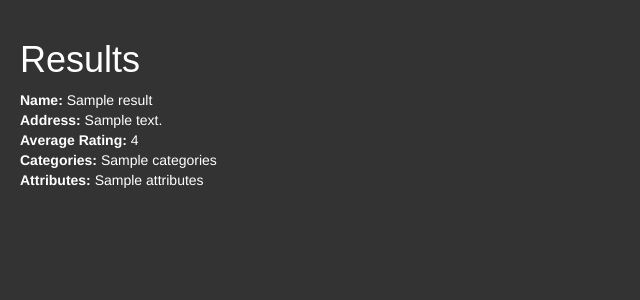
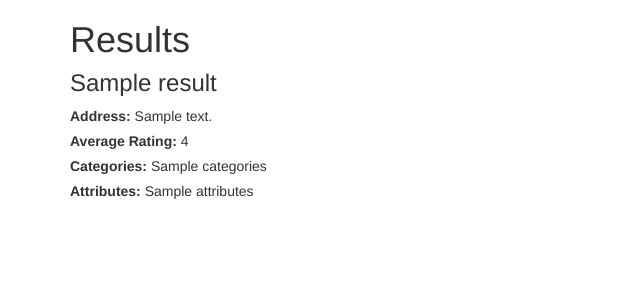
Before and after one commit to AnndrezRivera/interfaz_api, a FastAPI app: template templates/results.html in a window 1280 px wide. Shown: the top 300 px of the page, without its empty margins (0-640 px from the left). Run offline with FastAPI, Linux system fonts and the light colour scheme; the template is opened without the code that fills it: most values are stand-ins (such as "Sample title", 1, 10 or a date in 2020); parts of the project's set-up code (start-up, migrations or seed data) failed here and were passed over; some libraries are stand-ins or nearby versions.

Commit message:
Update results.html

```diff
--- a/templates/results.html
+++ b/templates/results.html
@@ -1,63 +1,73 @@
 <!DOCTYPE html>
 <html>
   <head>
-    <title>My App</title>
+    <title>Results</title>
     <!-- CSS de Bootstrap -->
-    <link rel="stylesheet" href="https://maxcdn.bootstrapcdn.com/bootstrap/3.3.7/css/bootstrap.min.css">
+    <link rel="stylesheet" href="https://maxcdn.bootstrapcdn.com/bootstrap/3.3.7/css/bootstrap.min.css"
     <!-- Estilo personalizado -->
     <style>
       body {
-        /* Color de fondo */
+        /Color de fondo /
         background-color: #333;
-        /* Color del texto */
+        / Color del texto /
         color: #fff;
-        /* Espacio alrededor del contenido */
+        / Espacio alrededor del contenido /
         padding: 20px;
       }
 
       .container {
-        /* Fondo oscuro */
+        / Fondo oscuro /
         background-color: rgba(0, 0, 0, 0.8);
-        /* Borde redondeado */
+        / Borde redondeado /
         border-radius: 10px;
-        /* Espacio interno */
+        / Espacio interno /
         padding: 20px;
       }
 
       h1, h2 {
-        /* Estilo de fuente y margen inferior */
+        / Estilo de fuente y margen inferior /
         font-family: "Arial", sans-serif;
         margin-bottom: 10px;
       }
 
       p {
-        /* Margen inferior */
+        / Margen inferior /
         margin-bottom: 20px;
       }
 
-      /* Estilos CSS para mejorar la apariencia */
-      ul {
-        list-style-type: none;
-        padding: 0;
+      / Estilos CSS para mejorar la apariencia */
+      .result {
+        margin-bottom: 20px;
+        padding: 10px;
+        background-color: #555;
+        border-radius: 5px;
       }
 
-      li {
-        margin-bottom: 10px;
+      .result h3 {
+        margin-top: 0;
+      }
+
+      .result p {
+        margin-bottom: 5px;
       }
     </style>
   </head>
   <body>
-    <h1>Results</h1>
-    <ul>
-      {% for result in results %}
-        <li>
-          <strong>Name:</strong> {{ result.name }}<br>
-          <strong>Address:</strong> {{ result.address }}<br>
-          <strong>Average Rating:</strong> {{ result.avg_rating }}<br>
-          <strong>Categories:</strong> {{ result.categories }}<br>
-          <strong>Attributes:</strong> {{ result.attributes }}
-        </li>
-      {% endfor %}
-    </ul>
+    <div class="container">
+      <h1>Results</h1>
+      {% if results %}
+        {% for result in results %}
+          <div class="result">
+            <h3>{{ result.name }}</h3>
+            <p><strong>Address:</strong> {{ result.address }}</p>
+            <p><strong>Average Rating:</strong> {{ result.avg_rating }}</p>
+            <p><strong>Categories:</strong> {{ result.categories }}</p>
+            <p><strong>Attributes:</strong> {{ result.attributes }}</p>
+          </div>
+        {% endfor %}
+      {% else %}
+        <p>No results found.</p>
+      {% endif %}
+    </div>
   </body>
 </html>
```
